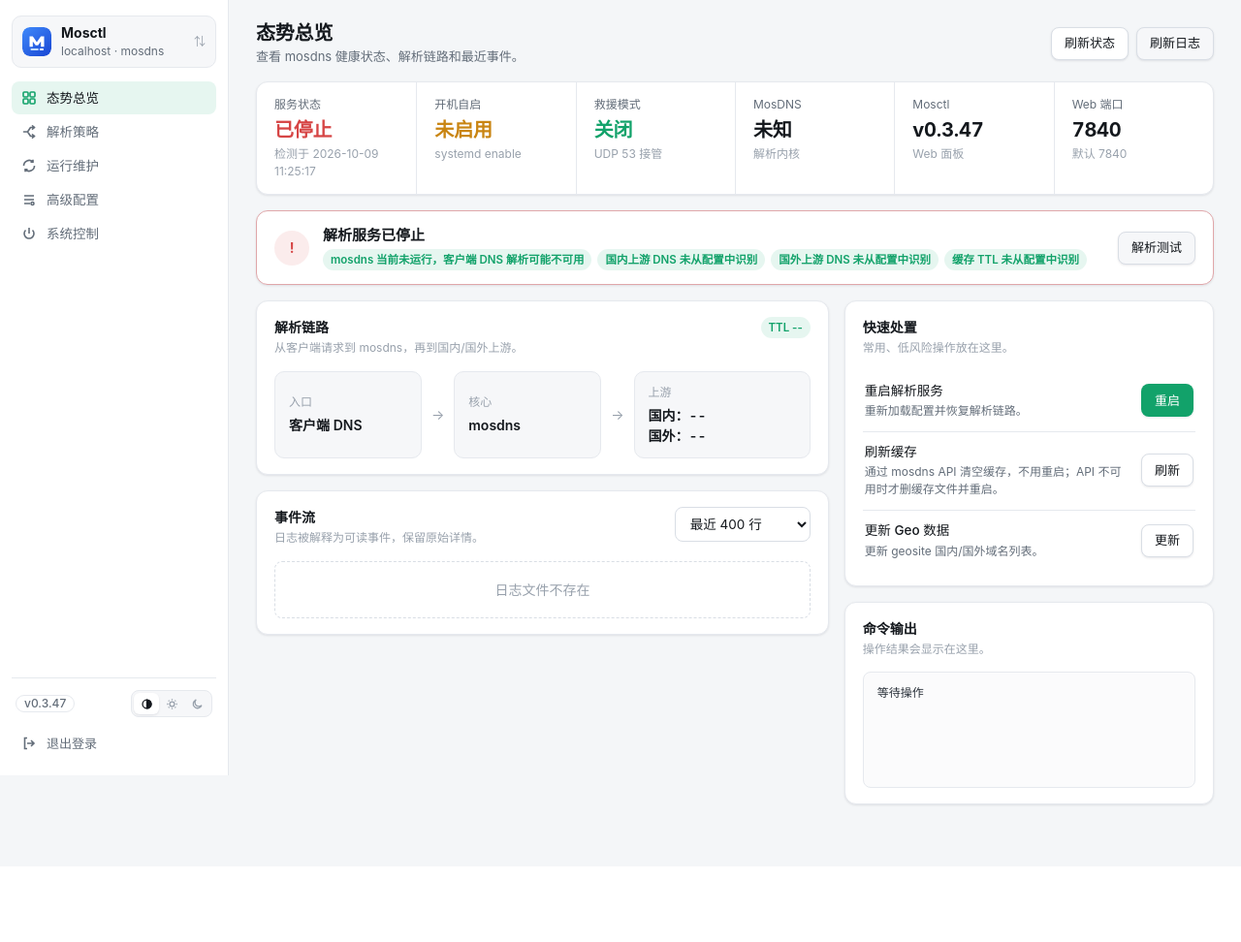
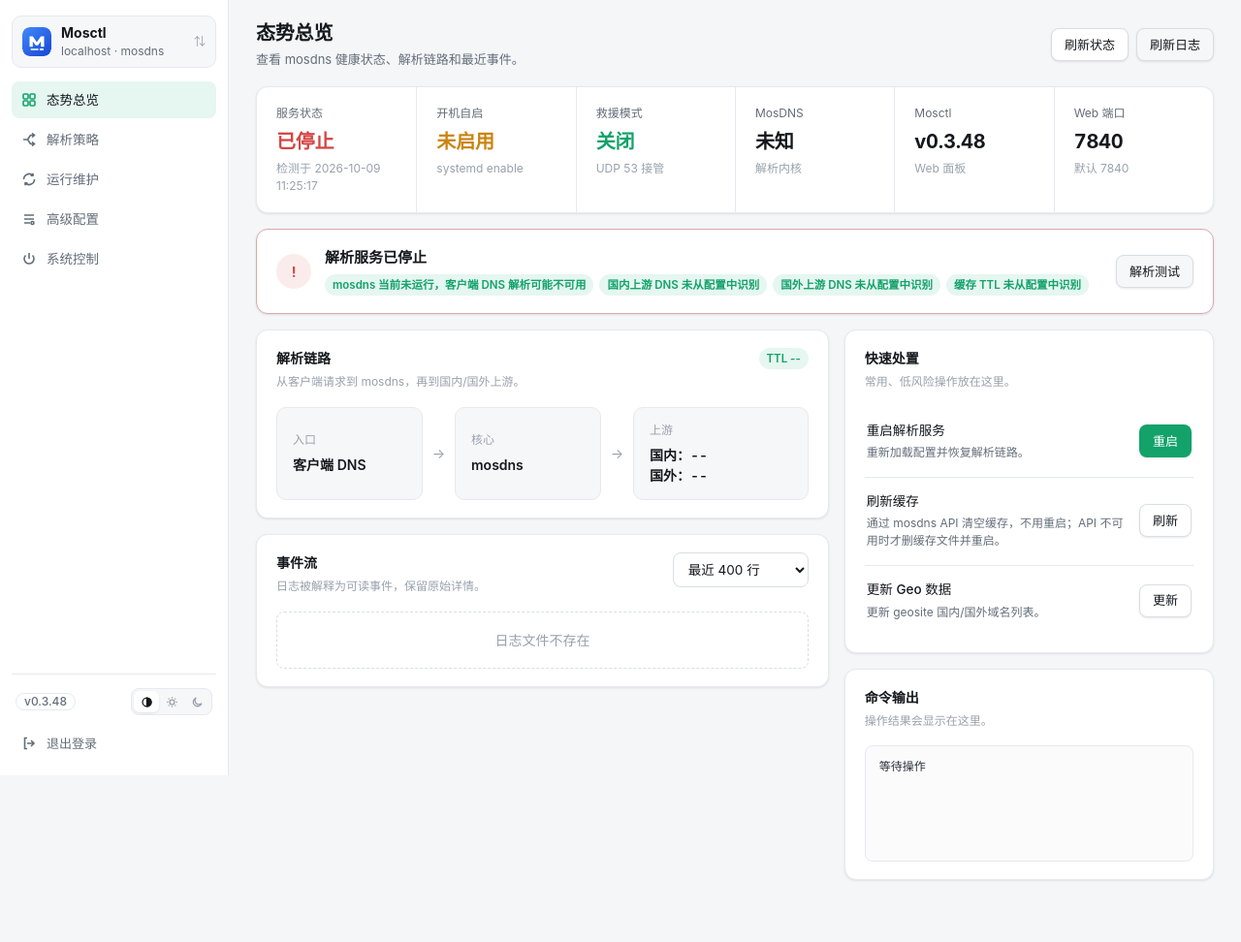
Before and after one commit to anxiaoyang666/mosctl, a Flask app: page / in a window 1280 px wide. Shown: the whole page at 97% size. Before the commit the page ends 833 px from the top, so only its background shows below. Run offline with Flask 3, Linux system fonts and the light colour scheme; the visitor is signed in with stand-in values (Sample User, id 1); data that the repository does not hold is empty; parts of the project's set-up code (start-up, migrations or seed data) failed here and were passed over.

Commit message:
UI: more breathing room between rows
Co-Authored-By: Claude Opus 5.5 <noreply@anthropic.com>

```diff
--- a/remote-root/etc/mosdns/manager/app.py
+++ b/remote-root/etc/mosdns/manager/app.py
@@ -57,7 +57,7 @@ DEFAULT_MOSCTL_REPO_URL = "https://github.com/anxiaoyang666/mosctl.git"
 DEFAULT_MOSCTL_BRANCH = "main"
 # .env 里没有 GH_PROXY 时沿用这个默认值；写成空字符串表示不走代理
 DEFAULT_GH_PROXY = "https://gh-proxy.com/"
-PANEL_VERSION = "0.3.47"
+PANEL_VERSION = "0.3.48"
 PANEL_BACKUP_KEEP_COUNT = 3
 # 登录态保留 30 天；有登录限速和改密码轮换密钥兜底，不需要一年
 SESSION_LIFETIME_DAYS = 30
--- a/remote-root/etc/mosdns/manager/templates/index.html
+++ b/remote-root/etc/mosdns/manager/templates/index.html
@@ -114,9 +114,9 @@
     .site-menu .site-menu-empty { color: var(--muted); }
     .site-menu-title { padding: 4px 9px 6px; color: var(--faint); font-size: 11px; }
 
-    .nav { display: grid; gap: 1px; }
+    .nav { display: grid; gap: 3px; }
     .tab {
-      width: 100%; min-height: 34px;
+      width: 100%; min-height: 38px;
       display: flex; align-items: center; justify-content: flex-start; gap: 10px;
       padding: 0 10px;
       border: 0; border-radius: 8px;
@@ -128,7 +128,7 @@
     .tab:hover { background: var(--surface-2); color: var(--text); border-color: transparent; }
     .tab.active { background: var(--accent-soft); color: var(--text); }
     .tab.active svg { color: var(--accent); }
-    .sidebar-foot { margin-top: auto; display: grid; gap: 10px; padding-top: 12px; border-top: 1px solid var(--line); }
+    .sidebar-foot { margin-top: auto; display: grid; gap: 12px; padding-top: 14px; border-top: 1px solid var(--line); }
     .sidebar-meta { display: flex; align-items: center; justify-content: space-between; gap: 8px; padding: 0 4px; }
     .brand-version {
       min-height: 0; display: inline-flex; align-items: center; gap: 6px;
@@ -177,9 +177,9 @@
     .version-popover-actions button { min-height: 30px; font-size: 13px; }
 
     .content { min-width: 0; padding: 22px 28px 48px; }
-    .topbar { display: flex; align-items: center; justify-content: space-between; gap: 14px; margin-bottom: 16px; flex-wrap: wrap; }
+    .topbar { display: flex; align-items: center; justify-content: space-between; gap: 14px; margin-bottom: 18px; flex-wrap: wrap; }
     .page-title h2 { margin: 0; font-size: 20px; line-height: 1.2; font-weight: 650; letter-spacing: -.01em; }
-    .page-title p { margin: 3px 0 0; color: var(--muted); font-size: 13px; line-height: 1.45; }
+    .page-title p { margin: 6px 0 0; color: var(--muted); font-size: 13px; line-height: 1.45; }
     .toolbar { display: flex; justify-content: flex-end; gap: 8px; flex-wrap: wrap; }
     .view { display: none; }
     .view.active { display: block; }
@@ -200,27 +200,27 @@
       background: var(--surface);
       box-shadow: var(--shadow);
     }
-    .panel { padding: 16px 18px; margin-bottom: 16px; min-width: 0; }
+    .panel { padding: 18px 20px; margin-bottom: 16px; min-width: 0; }
     .panel.span-2 { grid-column: 1 / -1; }
-    .panel-head { display: flex; align-items: flex-start; justify-content: space-between; gap: 12px; margin-bottom: 14px; }
+    .panel-head { display: flex; align-items: flex-start; justify-content: space-between; gap: 12px; margin-bottom: 16px; }
     .panel h3 { margin: 0; font-size: 14px; font-weight: 600; letter-spacing: 0; }
     .panel-note, .hint { color: var(--muted); font-size: 12px; line-height: 1.55; }
-    .panel-note { margin-top: 2px; color: var(--faint); }
+    .panel-note { margin-top: 5px; color: var(--faint); }
 
     .status-ribbon {
       display: grid; grid-template-columns: repeat(6, minmax(0, 1fr));
       gap: 0; overflow: hidden; margin-bottom: 16px;
     }
-    .status-cell { min-width: 0; padding: 14px 18px; border-left: 1px solid var(--line); background: transparent; }
+    .status-cell { min-width: 0; padding: 18px 20px; border-left: 1px solid var(--line); background: transparent; }
     .status-cell:first-child { border-left: 0; }
     .status-label { color: var(--muted); font-size: 12px; }
-    .status-value { margin-top: 6px; font-size: 20px; line-height: 1.15; font-weight: 650; letter-spacing: -.01em; overflow-wrap: anywhere; font-variant-numeric: tabular-nums; }
-    .status-foot { margin-top: 4px; color: var(--faint); font-size: 12px; overflow-wrap: anywhere; }
+    .status-value { margin-top: 9px; font-size: 20px; line-height: 1.15; font-weight: 650; letter-spacing: -.01em; overflow-wrap: anywhere; font-variant-numeric: tabular-nums; }
+    .status-foot { margin-top: 7px; color: var(--faint); font-size: 12px; overflow-wrap: anywhere; }
 
     .health-banner {
       display: grid; grid-template-columns: auto minmax(0, 1fr) auto;
       gap: 14px; align-items: center;
-      padding: 14px 18px; margin-bottom: 16px;
+      padding: 18px 20px; margin-bottom: 16px;
     }
     .health-orb {
       width: 36px; height: 36px; border-radius: 50%;
@@ -231,24 +231,24 @@
     .health-banner.error .health-orb { color: var(--danger); background: var(--danger-soft); }
     .health-banner.warn { border-color: color-mix(in srgb, var(--warning) 35%, var(--line)); }
     .health-banner.error { border-color: color-mix(in srgb, var(--danger) 40%, var(--line)); }
-    .health-title { margin: 0 0 3px; font-size: 15px; font-weight: 650; }
+    .health-title { margin: 0 0 6px; font-size: 15px; font-weight: 650; }
     .health-issues { display: flex; flex-wrap: wrap; gap: 6px; color: var(--muted); font-size: 12.5px; }
 
     .resolver-flow { display: grid; grid-template-columns: minmax(0, 1fr) auto minmax(0, 1fr) auto minmax(0, 1.2fr); align-items: stretch; gap: 10px; }
-    .flow-node { display: grid; align-content: center; gap: 4px; padding: 12px 14px; border: 1px solid var(--line); border-radius: 10px; background: var(--surface-2); }
+    .flow-node { display: grid; align-content: center; gap: 6px; padding: 14px 16px; border: 1px solid var(--line); border-radius: 10px; background: var(--surface-2); }
     .flow-label { color: var(--faint); font-size: 12px; }
     .flow-value { font-size: 14px; font-weight: 600; line-height: 1.5; overflow-wrap: anywhere; font-variant-numeric: tabular-nums; }
     .flow-arrow { align-self: center; color: var(--faint); }
 
     .quick-remediation, .risk-action { display: grid; gap: 2px; }
-    .action-row { display: grid; grid-template-columns: minmax(0, 1fr) auto; gap: 12px; align-items: center; padding: 10px 2px; border-top: 1px solid var(--line); }
+    .action-row { display: grid; grid-template-columns: minmax(0, 1fr) auto; gap: 12px; align-items: center; padding: 14px 2px; border-top: 1px solid var(--line); }
     .action-row:first-child { border-top: 0; }
     .action-title { font-weight: 550; font-size: 13.5px; }
-    .action-desc { margin-top: 2px; color: var(--muted); font-size: 12px; line-height: 1.5; }
+    .action-desc { margin-top: 4px; color: var(--muted); font-size: 12px; line-height: 1.5; }
 
     .update-table-wrap { overflow-x: auto; border: 1px solid var(--line); border-radius: var(--radius-sm); }
     .update-table { width: 100%; border-collapse: collapse; font-size: 13px; }
-    .update-table th, .update-table td { padding: 9px 12px; text-align: left; vertical-align: top; border-top: 1px solid var(--line); }
+    .update-table th, .update-table td { padding: 11px 14px; text-align: left; vertical-align: top; border-top: 1px solid var(--line); }
     .update-table thead th { border-top: 0; background: var(--surface-2); color: var(--muted); font-size: 12px; font-weight: 600; }
     .update-table .update-item { font-weight: 600; white-space: nowrap; }
     .update-table .update-version { font-weight: 600; font-variant-numeric: tabular-nums; }
```
Also changed, not shown: other parts of remote-root/etc/mosdns/manager/templates/index.html (+13 -13 lines), tests/test_auto_update.py (+1 -1 lines).
